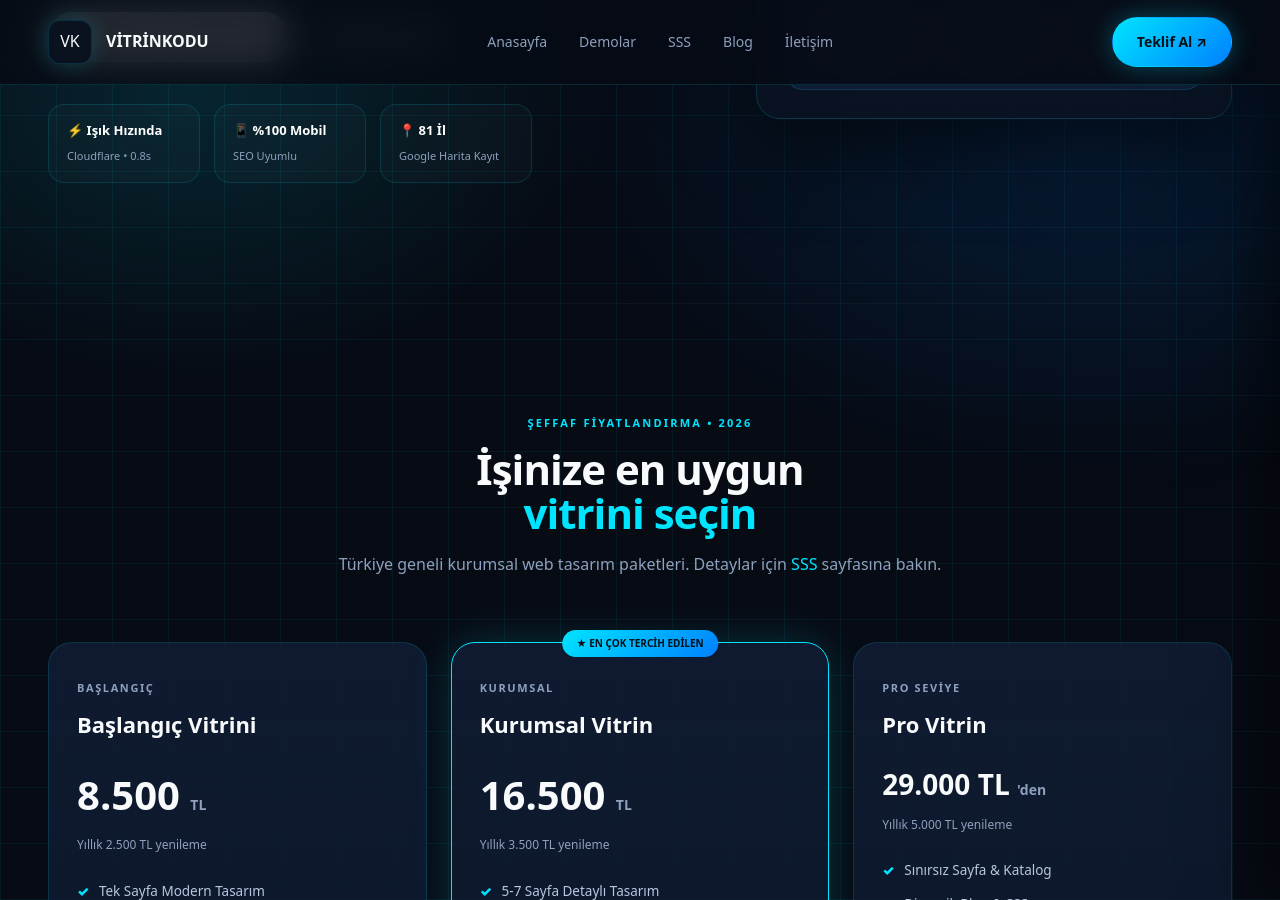
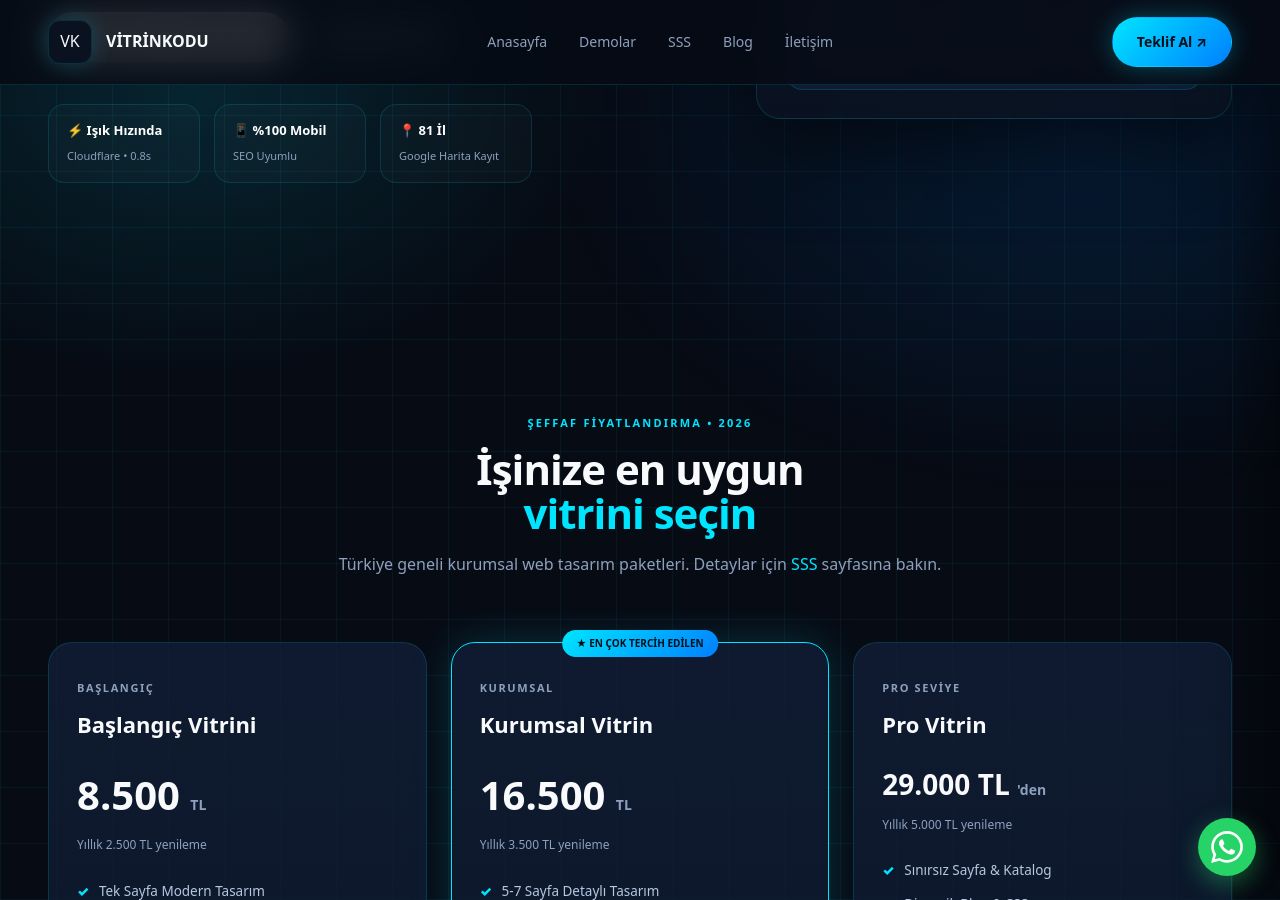
Before and after one commit to 1199mem/vitrinkodu.com.tr, a Jekyll site: the page built from index.html, in a window 1280 px wide and 900 px high, scrolled down 557 px. Built offline with Jekyll 4.4.1, drawn with Linux system fonts in a browser that asks for light colours.

Commit message:
index.html

```diff
--- a/index.html
+++ b/index.html
@@ -18,3 +18,8 @@ description: Web tasarım fiyatları 2026 - 8.500 TL'den başlayan kurumsal, hı
 </div><div style="text-align:center;margin-top:32px"><a href="/demolar/" class="btn btn-o" style="padding:14px 28px">Tüm 22 Demoyu İncele → →</a></div></div></section>
 <section id="nasil"><div class="wrap"><div class="center"><span class="tag">ŞEFFAF SÜREÇ</span><h2>3 Adımda Dijital Vitrininiz Yayında! 🚀</h2></div><div class="steps-wrap"><div class="steps-line"></div><div class="steps"><div class="step"><span class="n">01</span><div><h3>TASARIM & KONSEPT</h3><p>Sektörünüze en uygun <a href="/demolar/">demo şablonu</a> birlikte seçiyoruz.</p></div></div><div class="step"><span class="n">02</span><div><h3>KODLAMA & OPTİMİZASYON</h3><p>Mobil uyumlu, ışık hızında ve Google standartlarında inşa ediyoruz.</p></div></div><div class="step"><span class="n">03</span><div><h3>ANAHTAR TESLİM YAYIN</h3><p>Alan adı, hosting ve <a href="/hizmetlerimiz/">harita kaydı</a> ile aynı hafta yayına alıyoruz.</p></div></div></div></div></div></section>
 <section id="iletisim"><div class="wrap"><div class="contact"><div><span class="tag">BUGÜN BAŞLAYALIM</span><h2>Siz işinize odaklanın,<br><span class="grad">vitrini bize bırakın.</span></h2><p style="color:var(--muted);font-size:14px;margin-top:12px"><a href="/iletisim/" style="color:var(--cyan)">İletişim sayfasından</a> veya WhatsApp'tan ulaşın.</p></div><div class="cl"><a href="tel:+905433880019"><span><small>Telefon / WhatsApp</small>0543 388 00 19</span>↗</a><a href="mailto:info@vitrinkodu.com.tr"><span><small>E-Posta</small>info@vitrinkodu.com.tr</span>↗</a><a href="/iletisim/"><span><small>Detaylı</small>İletişim Sayfası</span>↗</a></div></div></div></section>
+
+<!-- Sağ Altta Sabit WhatsApp Butonu -->
+<a class="wa" href="https://wa.me/905433880019?text=Merhaba%20VitrinKodu,%20bilgi%20almak%20istiyorum" target="_blank" rel="noopener noreferrer" aria-label="WhatsApp Destek">
+  <svg width="32" height="32" viewBox="0 0 24 24" fill="#fff"><path d="M.057 24l1.687-6.163c-1.041-1.804-1.588-3.849-1.587-5.946.003-6.556 5.338-11.891 11.893-11.891 3.181.001 6.167 1.24 8.413 3.488 2.245 2.248 3.481 5.236 3.48 8.414-.003 6.557-5.338 11.892-11.893 11.892-1.99-.001-3.951-.5-5.688-1.448l-6.305 1.654zm6.597-3.807c1.676.995 3.276 1.591 5.392 1.592 5.448 0 9.886-4.434 9.889-9.885.002-5.462-4.415-9.89-9.881-9.892-5.452 0-9.887 4.434-9.889 9.884-.001 2.225.651 3.891 1.746 5.634l-.999 3.648 3.742-.981zm11.387-5.464c-.074-.124-.272-.198-.57-.347-.297-.149-1.758-.868-2.031-.967-.272-.099-.47-.149-.669.149-.198.297-.768.967-.941 1.165-.173.198-.347.223-.644.074-.297-.149-1.255-.462-2.39-1.475-.883-.788-1.48-1.761-1.653-2.059-.173-.297-.018-.458.13-.606.134-.133.297-.347.446-.521.151-.172.2-.296.3-.495.099-.198.05-.372-.025-.521-.075-.148-.669-1.611-.916-2.206-.242-.579-.487-.501-.669-.51l-.57-.01c-.198 0-.52.074-.792.372s-1.04 1.016-1.04 2.479 1.065 2.876 1.213 3.074c.149.198 2.095 3.2 5.076 4.487.709.306 1.263.489 1.694.626.712.226 1.36.194 1.872.118.571-.085 1.758-.719 2.006-1.413.248-.695.248-1.29.173-1.414z"/></svg>
+</a>
```
